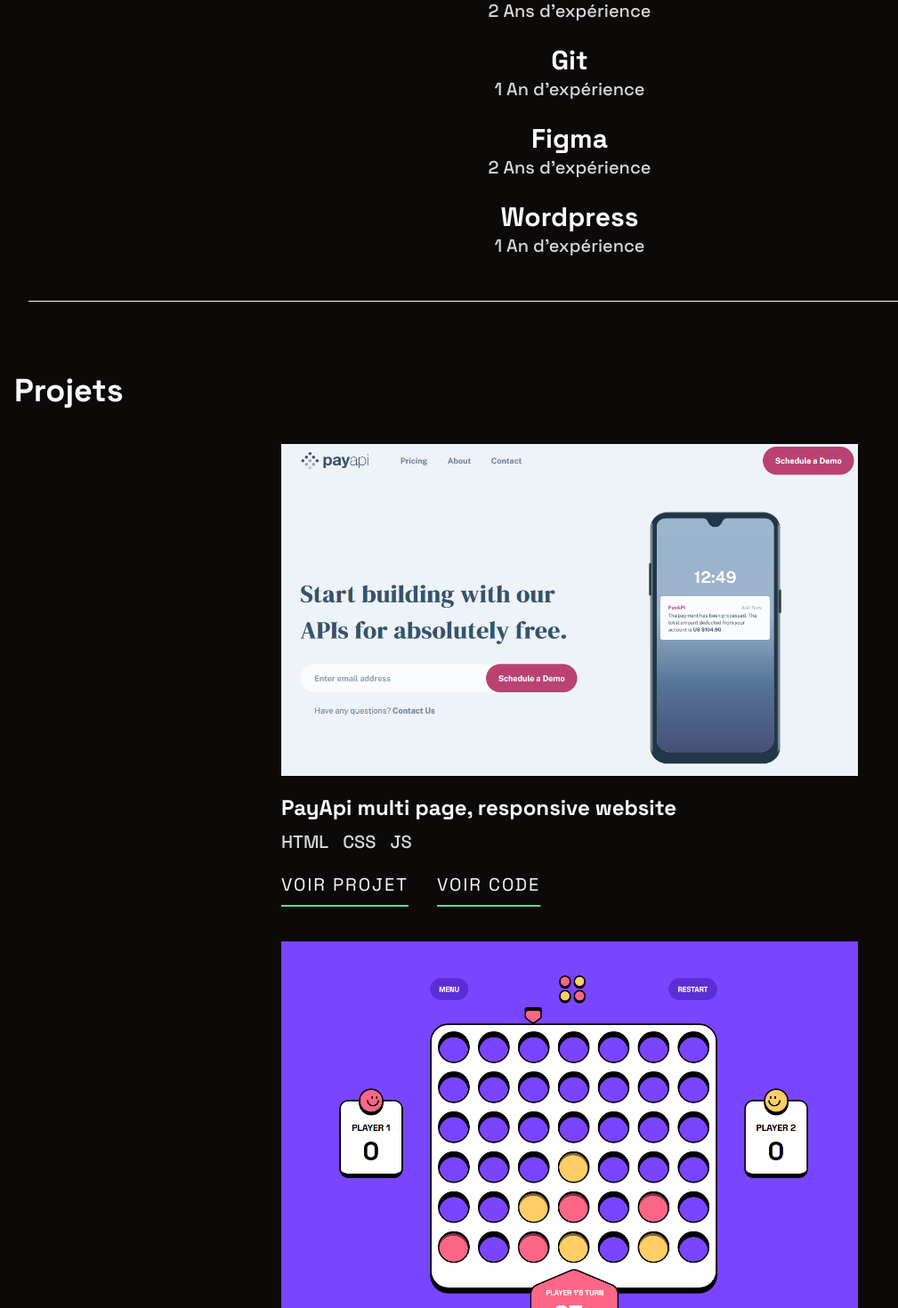
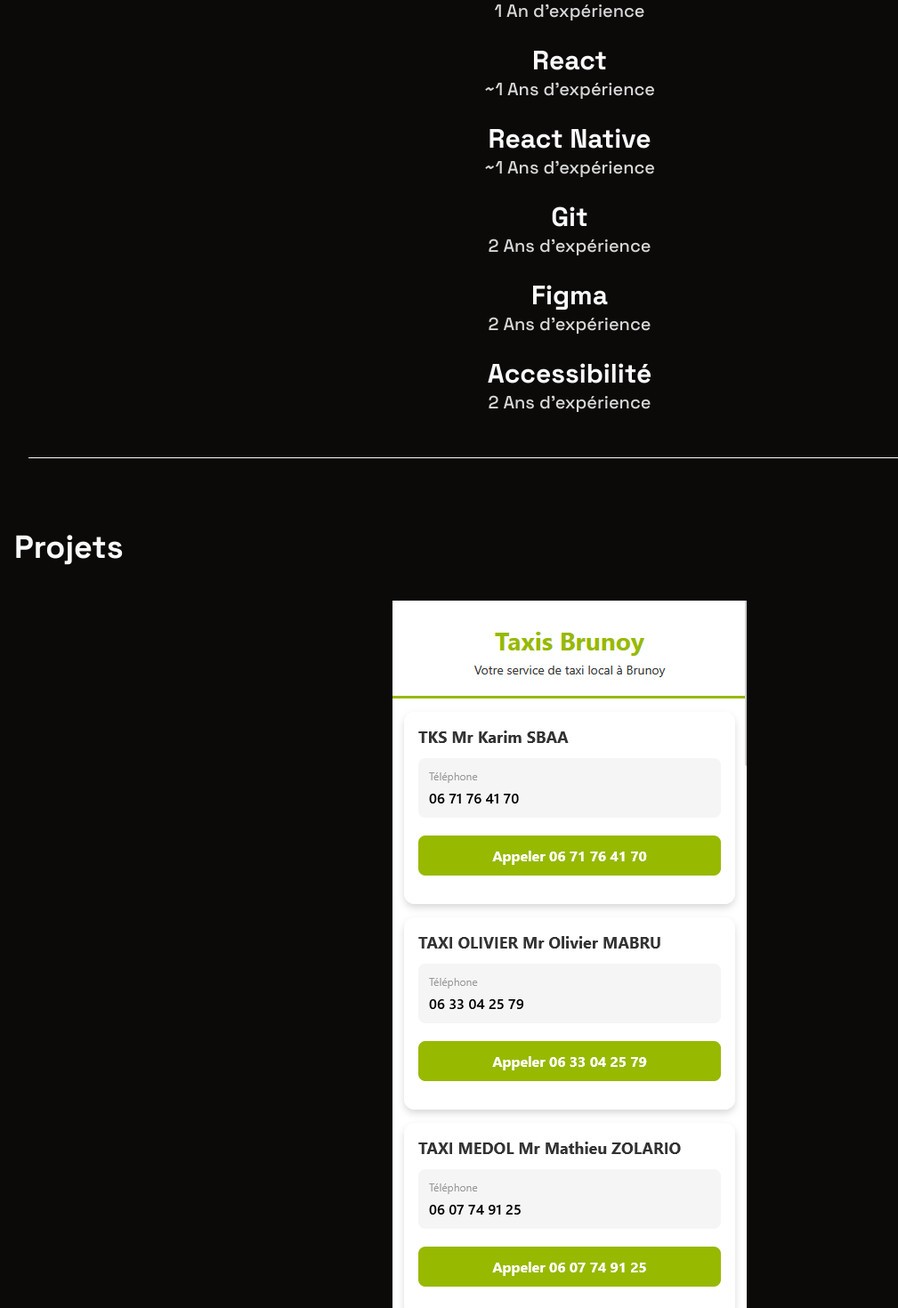
Before and after one commit to Outrun-917/Outrun-917.github.io, a React (Vite) app: page / in a window 1280 px wide. Shown: the part 1100-2570 px from the top of the page at 89% size, without its empty margins (0-1009 px from the left). Built offline with nearby package versions, Linux system fonts and the light colour scheme.

Commit message:
Add taxis app project and update skills list

```diff
--- a/src/components/Project.jsx
+++ b/src/components/Project.jsx
@@ -1,10 +1,22 @@
 import Tech from "./Tech";
 import Cta from "./Cta";
+
+function isUrlEmpty(projectUrl, codeUrl) {
+  if (projectUrl !== "" && codeUrl !== "") {
+    return (
+      <div className="flex gap-8">
+        <Cta text="VOIR PROJET" href={projectUrl} />
+        <Cta text="VOIR CODE" href={codeUrl} />
+      </div>
+    );
+  }
+  return;
+}
 
 function Component({ img, name, techs, projectUrl, codeUrl }) {
   return (
     <article className="mt-10 min-h-96 max-w-[648px] pb-2.5">
-      <img src={img} alt={name} />
+      <img className="ml-auto mr-auto" src={img} alt={name} />
       <p className="mt-5 mb-2 font-bold text-2xl">{name}</p>
 
       <ul className="flex gap-4 text-grey font-medium text-xl mb-5">
@@ -13,10 +25,7 @@
         ))}
       </ul>
 
-      <div className="flex gap-8">
-        <Cta text="VOIR PROJET" href={projectUrl} />
-        <Cta text="VOIR CODE" href={codeUrl} />
-      </div>
+      {isUrlEmpty(projectUrl, codeUrl)}
     </article>
   );
 }
--- a/src/components/Projects.jsx
+++ b/src/components/Projects.jsx
@@ -2,6 +2,13 @@
 import Project from "./Project";
 
 const PROJECTS = [
+  {
+    img: "/taxis-app.png",
+    name: "Application de mise en relation entre clients et taxis",
+    techs: ["React Native", "Expo"],
+    projectUrl: "",
+    codeUrl: "",
+  },
   {
     img: "/payapi.png",
     name: "PayApi multi page, responsive website",
--- a/src/components/Skills.jsx
+++ b/src/components/Skills.jsx
@@ -14,25 +14,29 @@
     years: "2",
   },
   {
-    name: "Accessibilité",
-    years: "2",
+    name: "PHP",
+    years: "1",
+  },
+  {
+    name: "React",
+    years: "~1",
+  },
+  {
+    name: "React Native",
+    years: "~1",
   },
   {
     name: "Git",
-    years: "1",
+    years: "2",
   },
   {
     name: "Figma",
     years: "2",
   },
   {
-    name: "Wordpress",
-    years: "1",
+    name: "Accessibilité",
+    years: "2",
   },
-  // {
-  //   name: "React",
-  //   years: "~1",
-  // },
 ];
 
 function Component() {
```
Also changed, not shown: public/taxis-app.png (added).
